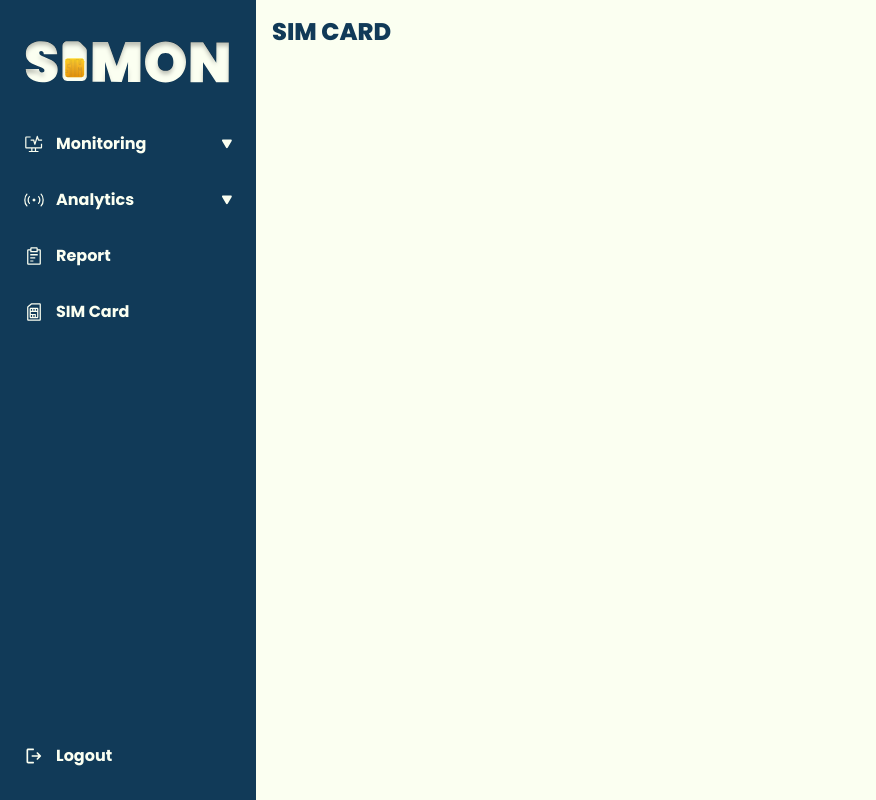
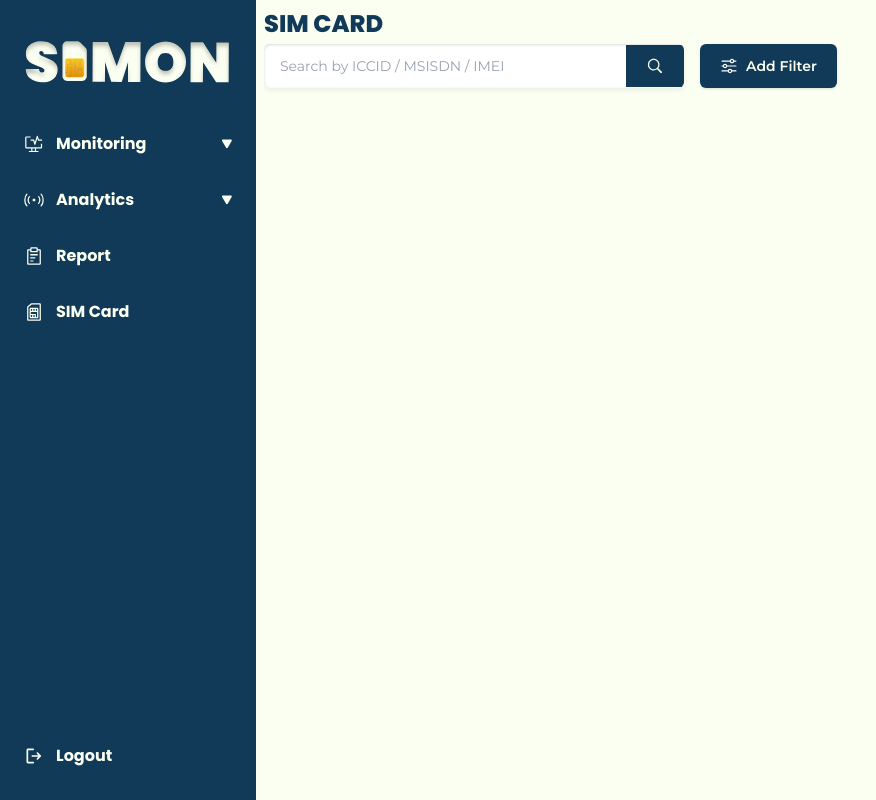
Before and after one commit to ShanellaChr/SIMON, a React (Vite) app: page /simcard in a window 1280 px wide. Shown: the whole page, without its empty margins (0-876 px from the left). Built offline with nearby package versions, Linux system fonts and the light colour scheme.

Commit message:
Search Bar + Filter BUtton
simcard page

```diff
--- a/src/components/DateRangeDaily.jsx
+++ b/src/components/DateRangeDaily.jsx
@@ -12,14 +12,14 @@ export default function DateRangeDaily({ onSubmit }) {
 
     return (
         <form onSubmit={handleSubmit} className="flex items-center gap-2">
-            <label className="text-[16px] font-semibold">From</label>
+            <label className="text-[12px] font-semibold">From</label>
             <input
                 type="date"
                 value={start}
                 onChange={(e) => setStart(e.target.value)}
                 className="border rounded-md border-gray-200 p-1 text-[12px] font-semibold"
             />
-            <label className="text-[16px] font-semibold">To</label>
+            <label className="text-[12px] font-semibold">To</label>
             <input
                 type="date"
                 value={end}
@@ -29,7 +29,7 @@ export default function DateRangeDaily({ onSubmit }) {
 
             <button
                 type="submit"
-                className="ml-2 px-4 py-1 text-[12px] bg-SMnavy text-SMcream rounded-md border"
+                className="ml-2 px-4 py-1 text-[12px] font-semibold bg-SMnavy text-SMcream rounded-md border"
             >
                 Submit
             </button>
--- a/src/components/DateRangeMonthly.jsx
+++ b/src/components/DateRangeMonthly.jsx
@@ -13,7 +13,7 @@ export default function DateRangeMonthly({ onSubmit }) {
 
     return (
         <form onSubmit={handleSubmit} className="flex items-center gap-2">
-            <label className="text-[14px] font-semibold">Year</label>
+            <label className="text-[12px] font-semibold">Year</label>
             <select
                 value={year}
                 onChange={(e) => setYear(e.target.value)}
@@ -28,7 +28,7 @@ export default function DateRangeMonthly({ onSubmit }) {
 
             <button
                 type="submit"
-                className="ml-2 px-4 py-1 text-[12px] bg-SMnavy text-SMcream rounded-md border"
+                className="ml-2 px-4 py-1 text-[12px] font-semibold bg-SMnavy text-SMcream rounded-md border"
             >
                 Submit
             </button>
--- /dev/null
+++ b/src/components/FilterButton.jsx
@@ -0,0 +1,22 @@
+import { useState } from "react";
+import filterIcon from "../assets/filterIcon.svg";
+
+import FilterTooltip from "./FilterTooltip";
+
+export default function FilterButton() {
+  const [open, setOpen] = useState(false);
+
+  return (
+    <div className="relative">
+      <button
+        onClick={() => setOpen(!open)}
+        className="flex items-center gap-2 px-5 py-3 bg-SMnavy hover:bg-SMteal transition-colors text-SMcream rounded-md shadow"
+      >
+        <img src={filterIcon} alt="filter" width={18} height={18} />
+        <span className="text-sm font-semibold">Add Filter</span>
+      </button>
+
+      {open && <FilterTooltip onClose={() => setOpen(false)} />}
+    </div>
+  );
+}
--- /dev/null
+++ b/src/components/FilterTooltip.jsx
@@ -0,0 +1,59 @@
+export default function FilterTooltip({ onClose }) {
+  return (
+    <div className="absolute top-14 right-0 w-[340px] bg-SMaqua rounded-lg shadow-lg p-4 z-1">
+
+      {/* PROVIDER */}
+      <div className="mb-3">
+        <p className="font-semibold text-SMnavy mb-1">Provider</p>
+        <div className="flex flex-row flex-nowrap gap-3 text-sm">
+          <label className="flex items-center gap-2 whitespace-nowrap"><input type="checkbox" /> Telkomsel</label>
+          <label className="flex items-center gap-2 whitespace-nowrap"><input type="checkbox" /> XL Axiata</label>
+          <label className="flex items-center gap-2 whitespace-nowrap"><input type="checkbox" /> Indosat</label>
+        </div>
+      </div>
+
+      <hr className="my-2" />
+
+      {/* BILLING STATUS */}
+      <div className="mb-3">
+        <p className="font-semibold text-SMnavy mb-1">Billing Status</p>
+        <div className="flex flex-row flex-nowrap gap-3 text-sm">
+          <label className="flex items-center gap-2 whitespace-nowrap"><input type="checkbox" /> In-Billing</label>
+          <label className="flex items-center gap-2 whitespace-nowrap"><input type="checkbox" /> In-Testing</label>
+          <label className="flex items-center gap-2 whitespace-nowrap"><input type="checkbox" /> Suspended</label>
+        </div>
+      </div>
+
+      <hr className="my-2" />
+
+      {/* SESSION STATUS */}
+      <div className="mb-3">
+        <p className="font-semibold text-SMnavy mb-1">Session Status</p>
+        <div className="flex flex-row gap-3 text-sm">
+          <label className="flex items-center gap-2 whitespace-nowrap"><input type="checkbox" /> Online</label>
+          <label className="flex items-center gap-2 whitespace-nowrap"><input type="checkbox" /> Offline</label>
+        </div>
+      </div>
+
+      <hr className="my-2" />
+
+      {/* SIGNAL */}
+      <div className="mb-4">
+        <p className="font-semibold text-SMnavy mb-1">Signal Strength</p>
+        <div className="grid grid-cols-2 gap-2 text-sm">
+          <label className="flex items-center gap-2 whitespace-nowrap"><input type="checkbox" /> Excellent</label>
+          <label className="flex items-center gap-2 whitespace-nowrap"><input type="checkbox" /> Good</label>
+          <label className="flex items-center gap-2 whitespace-nowrap"><input type="checkbox" /> Moderate</label>
+          <label className="flex items-center gap-2 whitespace-nowrap"><input type="checkbox" /> Poor</label>
+        </div>
+      </div>
+
+      <div className="flex justify-center">
+        <button onClick={onClose} className="w-[120px] py-2 bg-SMnavy text-white rounded-md text-sm hover:bg-SMteal transition">
+          Clear Filters
+        </button>
+      </div>
+
+    </div>
+  );
+}
--- /dev/null
+++ b/src/components/SearchBar.jsx
@@ -0,0 +1,20 @@
+'use client';
+import searchIcon from "../assets/searchIcon.svg";
+
+export default function SearchBar({ value, onChange, onSearch }) {
+  return (
+    <div className="flex items-center w-[420px] rounded-md overflow-hidden bg-white shadow-[0_2px_5px_rgba(0,0,0,0.07),inset_0_1px_3px_rgba(0,0,0,0.15)]">
+      <input
+        type="text"
+        placeholder="Search by ICCID / MSISDN / IMEI"
+        value={value}
+        onChange={(e) => onChange(e.target.value)}
+        className="flex-1 px-4 py-3 text-sm bg-transparent focus:outline-none text-SMnavy placeholder:text-gray-400"
+      />
+
+      <button onClick={onSearch} className="flex items-center justify-center px-5 py-3 bg-SMnavy hover:bg-SMteal transition-colors" >
+        <img src={searchIcon} alt="search" className="w-[18px] h-[18px]" />
+      </button>
+    </div>
+  );
+}
--- a/src/pages/SIMCard.jsx
+++ b/src/pages/SIMCard.jsx
@@ -1,9 +1,15 @@
 import MainLayout from "../layouts/MainLayout";
+import SearchBar from "../components/SearchBar";
+import FilterButton from "../components/FilterButton";
 
 export default function SIMCard() {
   return (
     <MainLayout>
-      <h1 className="font-poppins font-extrabold text-2xl m-2"><a href="/detailsimcard">SIM CARD</a></h1>
+      <h1 className="font-poppins font-extrabold text-2xl mb-1">SIM CARD</h1>
+      <div className="flex items-center gap-4">
+        <SearchBar />
+        <FilterButton />
+      </div>
     </MainLayout>
   );
 }
```
Also changed, not shown: src/assets/filterIcon.svg (added), src/assets/searchIcon.svg (added).
